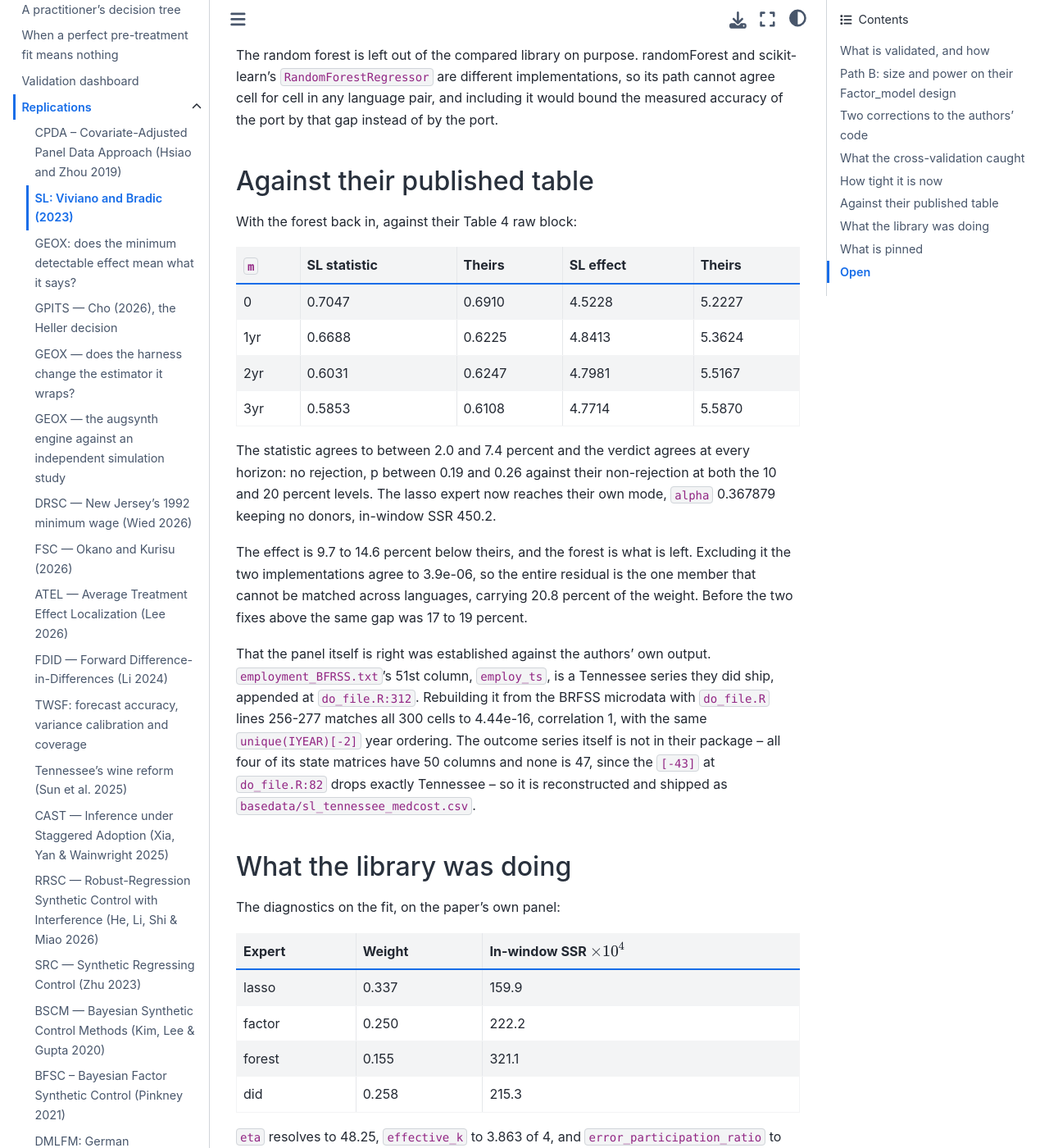
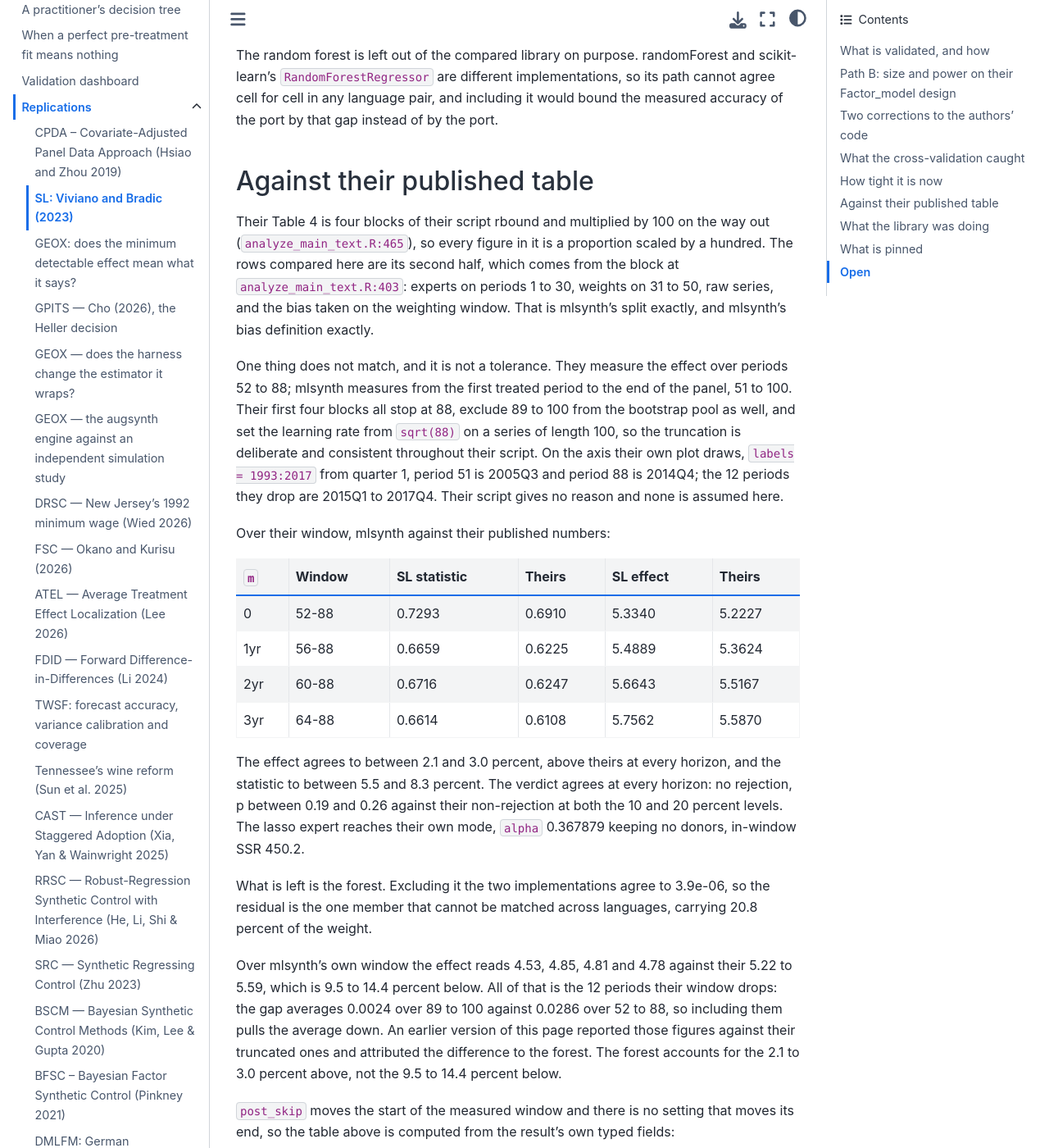
Before and after one commit to jgreathouse9/mlsynth, a Sphinx documentation site: the page built from docs/replications/sl.rst, in a window 1280 px wide and 1400 px high, scrolled down 5333 px. Shown: the whole window at 82% size. Built offline with Sphinx 7.4.7 and the Sphinx Book theme 1.1.4, drawn with Linux system fonts in a browser that asks for light colours; pages that are not in the unit, such as notebooks, are missing from menus; some of the changed text lies outside the part shown.

Commit message:
Compare SL to their Table 4 over the window they measured
The replication page compared mlsynth's effect, measured over periods 51 to 100,
against their published effect, measured over 52 to 88, and read the difference
as the random forest. It is the window.

Their script truncates consistently: all four blocks measure to 88, all four
exclude 89 to 100 from the bootstrap pool, and the learning rate comes from
sqrt(88) on a series of length 100. On the axis their own plot draws, period 51
is 2005Q3 and period 88 is 2014Q4, so the 12 periods they drop are 2015Q1 to
2017Q4. No reason is given in the script and none is assumed here.

Measured over their window the effect agrees to 2.1 to 3.0 percent, above theirs
at every horizon, and the statistic to 5.5 to 8.3 percent. Over mlsynth's window
the effect reads 9.5 to 14.4 percent below, and that is entirely the truncation:
the gap averages 0.0024 over 89 to 100 against 0.0286 over 52 to 88. The page now
gives both, says which is which, and says what the earlier version got wrong. The
forest accounts for the 2.1 to 3.0 percent above.

Their table is also a proportion times a hundred throughout --
analyze_main_text.R:465 writes final_table_report * 100 -- and the rows compared
are its second half, from the block at line 403, whose split is 1 to 30 then 31
to 50 and whose bias is the weighting-window mean. That is mlsynth's split and
mlsynth's bias definition exactly, which is what makes the comparison a
comparison.

The diagnostics table on that page was measured before the penalty-grid fix and
was never redone. It read lasso weight 0.337 and in-window SSR 159.9, from a
penalty scikit-learn chose for itself, while the page's own next paragraph said
the lasso reaches their mode at alpha 0.367879 with SSR 450.2. Re-measured:
0.111 and 450.2, factor 0.335 and 222.3, forest 0.208 and 321.3, did 0.346 and
215.3, effective_k 3.686, error participation 1.258, error correlations 0.40 to
0.95. The same stale effective_k reached docs/sl.rst, docs/choose.rst,
structures.py, weights.py and config.py, and all five are corrected.

eta resolves to 48.25 where their script computes 51.43, because
1/(sqrt(T) var(y)) on a series of length 100 is 48.25 and their line reads
sqrt(88). Both average: effective_k 3.69 against 3.65.

Co-Authored-By: Claude Opus 5 <noreply@anthropic.com>
Claude-Session: https://claude.ai/code/session_01GT9juWkWXQDd98vJC4mqj3

```diff
--- a/docs/choose.rst
+++ b/docs/choose.rst
@@ -397,7 +397,7 @@ it needs a long one. Two things decide whether an SL number means anything, and
 both are typed fields on the result: ``effective_k`` says whether the weighting
 selected a member or averaged them all, and ``error_participation_ratio`` says
 whether the members err independently, which is the condition for averaging to
-help at all. On the paper's own application those read 3.86 of 4 and 1.19 of 4,
+help at all. On the paper's own application those read 3.69 of 4 and 1.26 of 4,
 so there the ensemble is close to a simple average of four experts that miss
 together. SL also differs from everything else here in what it returns: a
 hypothesis test with a bootstrap critical value and no standard error or
--- a/docs/replications/sl.rst
+++ b/docs/replications/sl.rst
@@ -308,46 +308,82 @@ measured accuracy of the port by that gap instead of by the port.
 Against their published table
 -----------------------------
 
-With the forest back in, against their Table 4 raw block:
+Their Table 4 is four blocks of their script rbound and multiplied by 100 on the
+way out (``analyze_main_text.R:465``), so every figure in it is a proportion
+scaled by a hundred. The rows compared here are its second half, which comes from
+the block at ``analyze_main_text.R:403``: experts on periods 1 to 30, weights on
+31 to 50, raw series, and the bias taken on the weighting window. That is
+mlsynth's split exactly, and mlsynth's bias definition exactly.
+
+One thing does not match, and it is not a tolerance. They measure the effect over
+periods 52 to 88; mlsynth measures from the first treated period to the end of the
+panel, 51 to 100. Their first four blocks all stop at 88, exclude 89 to 100 from
+the bootstrap pool as well, and set the learning rate from ``sqrt(88)`` on a
+series of length 100, so the truncation is deliberate and consistent throughout
+their script. On the axis their own plot draws, ``labels = 1993:2017`` from
+quarter 1, period 51 is 2005Q3 and period 88 is 2014Q4; the 12 periods they drop
+are 2015Q1 to 2017Q4. Their script gives no reason and none is assumed here.
+
+Over their window, mlsynth against their published numbers:
 
 .. list-table::
    :header-rows: 1
 
    * - ``m``
+     - Window
      - SL statistic
      - Theirs
      - SL effect
      - Theirs
    * - 0
-     - 0.7047
+     - 52-88
+     - 0.7293
      - 0.6910
-     - 4.5228
+     - 5.3340
      - 5.2227
    * - 1yr
-     - 0.6688
+     - 56-88
+     - 0.6659
      - 0.6225
-     - 4.8413
+     - 5.4889
      - 5.3624
    * - 2yr
-     - 0.6031
+     - 60-88
+     - 0.6716
      - 0.6247
-     - 4.7981
+     - 5.6643
      - 5.5167
    * - 3yr
-     - 0.5853
+     - 64-88
+     - 0.6614
      - 0.6108
-     - 4.7714
+     - 5.7562
      - 5.5870
 
-The statistic agrees to between 2.0 and 7.4 percent and the verdict agrees at
-every horizon: no rejection, p between 0.19 and 0.26 against their non-rejection
-at both the 10 and 20 percent levels. The lasso expert now reaches their own mode,
-``alpha`` 0.367879 keeping no donors, in-window SSR 450.2.
+The effect agrees to between 2.1 and 3.0 percent, above theirs at every horizon,
+and the statistic to between 5.5 and 8.3 percent. The verdict agrees at every
+horizon: no rejection, p between 0.19 and 0.26 against their non-rejection at both
+the 10 and 20 percent levels. The lasso expert reaches their own mode, ``alpha``
+0.367879 keeping no donors, in-window SSR 450.2.
 
-The effect is 9.7 to 14.6 percent below theirs, and the forest is what is left.
-Excluding it the two implementations agree to 3.9e-06, so the entire residual is
-the one member that cannot be matched across languages, carrying 20.8 percent of
-the weight. Before the two fixes above the same gap was 17 to 19 percent.
+What is left is the forest. Excluding it the two implementations agree to 3.9e-06,
+so the residual is the one member that cannot be matched across languages,
+carrying 20.8 percent of the weight.
+
+Over mlsynth's own window the effect reads 4.53, 4.85, 4.81 and 4.78 against their
+5.22 to 5.59, which is 9.5 to 14.4 percent below. All of that is the 12 periods
+their window drops: the gap averages 0.0024 over 89 to 100 against 0.0286 over 52
+to 88, so including them pulls the average down. An earlier version of this page
+reported those figures against their truncated ones and attributed the difference
+to the forest. The forest accounts for the 2.1 to 3.0 percent above, not the 9.5
+to 14.4 percent below.
+
+``post_skip`` moves the start of the measured window and there is no setting that
+moves its end, so the table above is computed from the result's own typed fields::
+
+    g = np.asarray(res.time_series.estimated_gap)[51:88]
+    effect = g.mean() - res.fit.bias
+    statistic = (g ** 2).sum() / np.sqrt(len(g))
 
 That the panel itself is right was established against the authors' own output.
 ``employment_BFRSS.txt``'s 51st column, ``employ_ts``, is a Tennessee series they
@@ -370,21 +406,32 @@ The diagnostics on the fit, on the paper's own panel:
      - Weight
      - In-window SSR :math:`\times 10^4`
    * - lasso
-     - 0.337
-     - 159.9
+     - 0.111
+     - 450.2
    * - factor
-     - 0.250
-     - 222.2
+     - 0.335
+     - 222.3
    * - forest
-     - 0.155
-     - 321.1
+     - 0.208
+     - 321.3
    * - did
-     - 0.258
+     - 0.346
      - 215.3
 
-``eta`` resolves to 48.25, ``effective_k`` to 3.863 of 4, and
-``error_participation_ratio`` to 1.19 of 4, with pairwise error correlations
-between 0.53 and 0.94. No expert is dropped and none is flagged degenerate.
+``eta`` resolves to 48.25, ``effective_k`` to 3.686 of 4, and
+``error_participation_ratio`` to 1.258 of 4, with pairwise error correlations
+between 0.40 and 0.95. No expert is dropped and none is flagged degenerate.
+
+The lasso carries the least weight and fits the worst because the paper's grid
+puts its penalty at 0.367879, where it keeps no donors and the expert is the
+training mean. That is their own mode, restored by the grid fix above; before it
+this table read 0.337 and 159.9 for that row, from a penalty scikit-learn chose
+for itself.
+
+``eta`` is 48.25 and not the 51.43 their script computes, because
+``1/(sqrt(T) var(y))`` on a series of length 100 is 48.25 and their line reads
+``1/(sqrt(88) var(med_ts))``. The 88 is the same 88 their measured window ends
+at.
 
 Read together those two numbers say the ensembling did little here. At
 ``effective_k`` 3.86 the weighting is close to a simple average, and at a
--- a/docs/sl.rst
+++ b/docs/sl.rst
@@ -149,7 +149,7 @@ the point estimate cannot.
 the weighting picked a single expert; at :math:`K` it is the simple average. The
 learning rate decides where a fit lands, and the paper's own
 :math:`\eta = 1 / (\sqrt{T}\,\widehat{\operatorname{Var}}(y))` lands near
-:math:`K`: on its own application ``effective_k`` is 3.86 of 4, and
+:math:`K`: on its own application ``effective_k`` is 3.69 of 4, and
 concentrating on the best expert there needs :math:`\eta` between 17 and 60 times
 larger. An SL fit reported without this number does not say whether the
 ensembling did anything.
```
Also changed, not shown: 3 other files.
